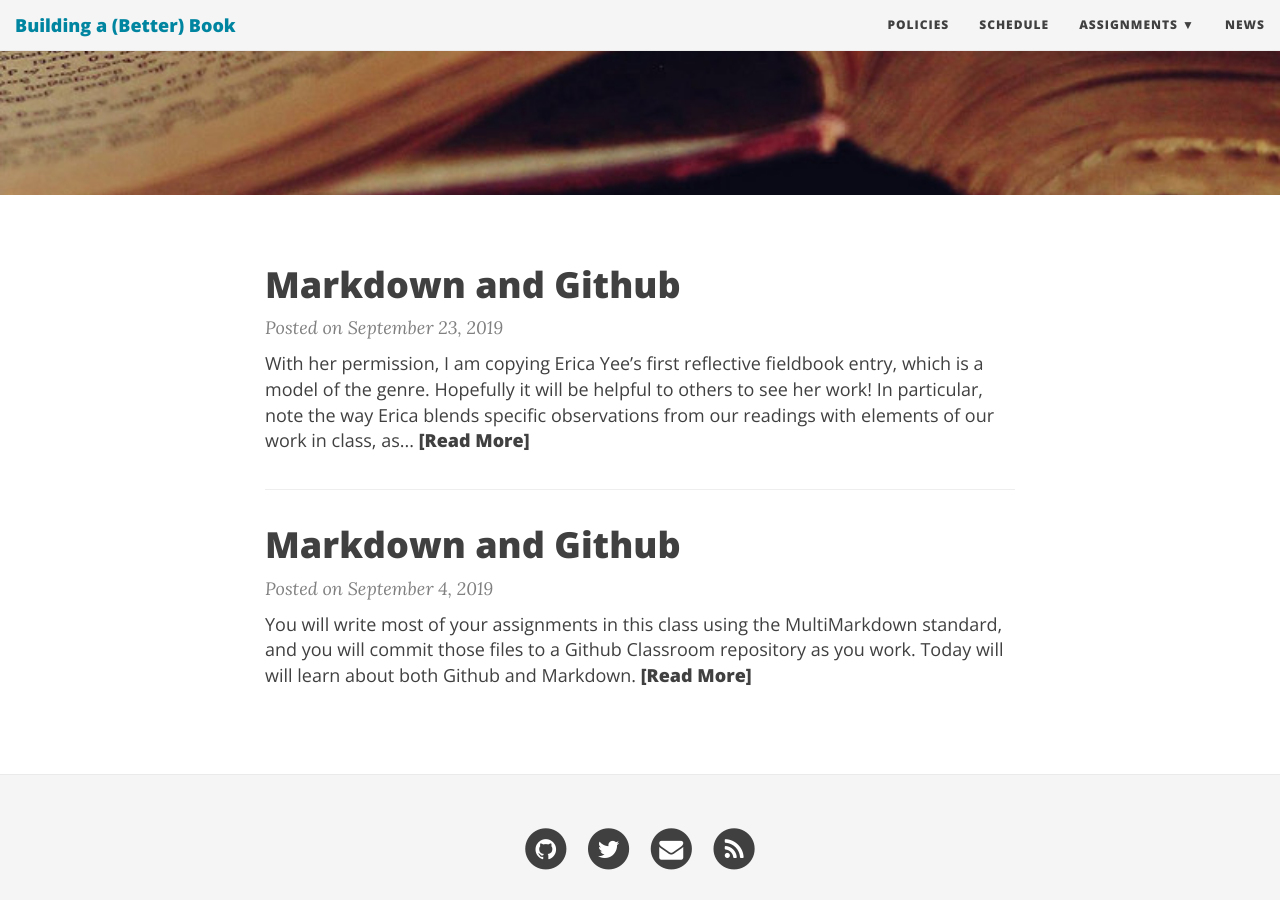
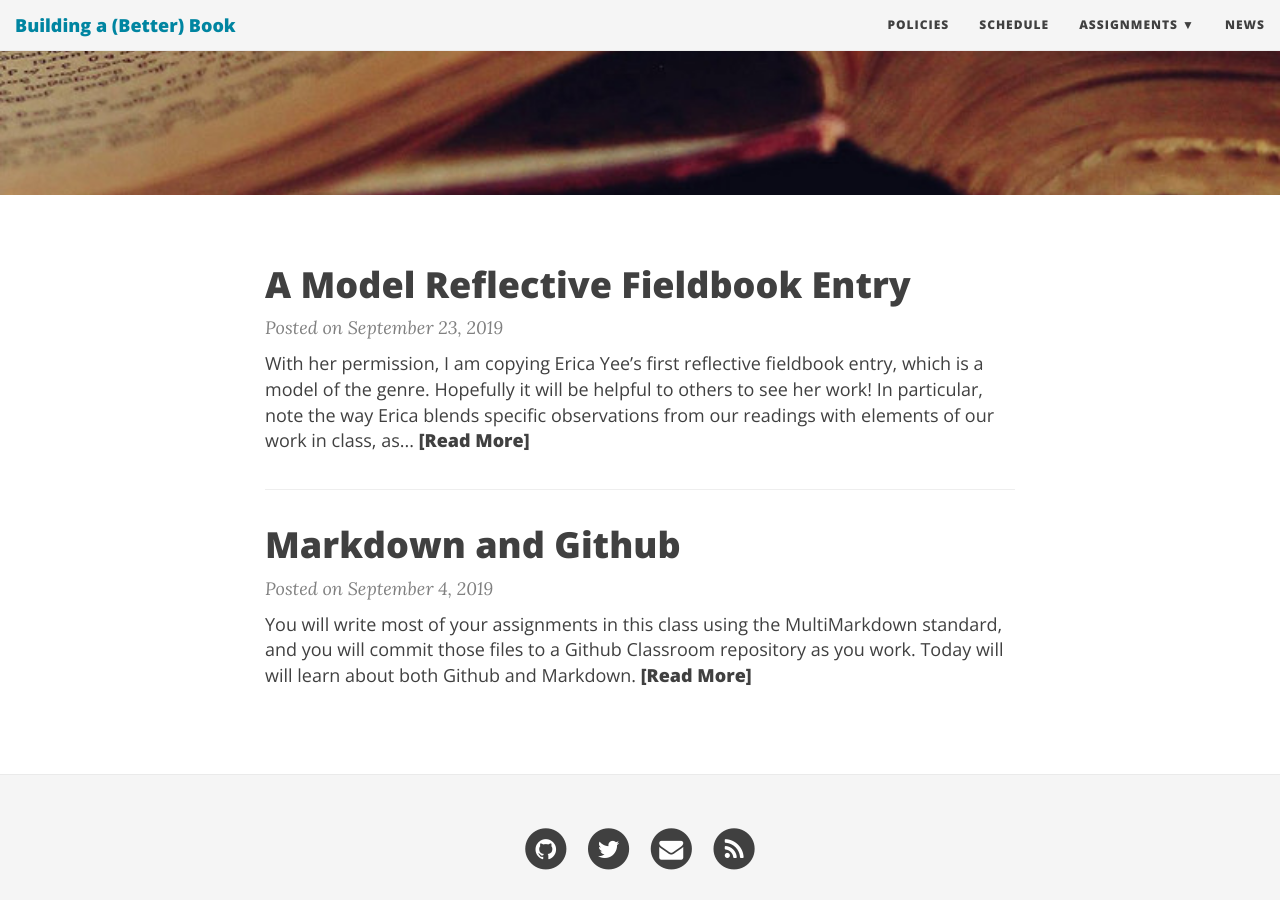
Before and after one commit to rccordell/f19bbb, a Jekyll site: the page built from news/index.html, in a window 1280 px wide and 900 px high, scrolled down 436 px. Built offline with Jekyll 4.4.1, drawn with Linux system fonts in a browser that asks for light colours; nearby versions of some CDN libraries; some web fonts are replaced; the list of posts is cut into pages by our own code.

Commit message:
dedup the title

```diff
--- a/_posts/2019-09-23-ModelReflectiveFieldbook.md
+++ b/_posts/2019-09-23-ModelReflectiveFieldbook.md
@@ -1,6 +1,6 @@
 ---
 layout: post
-title: "Markdown and Github"
+title: "A Model Reflective Fieldbook Entry"
 author: rccordell
 permalink: /Markdown-and-Github/
 ---
```
